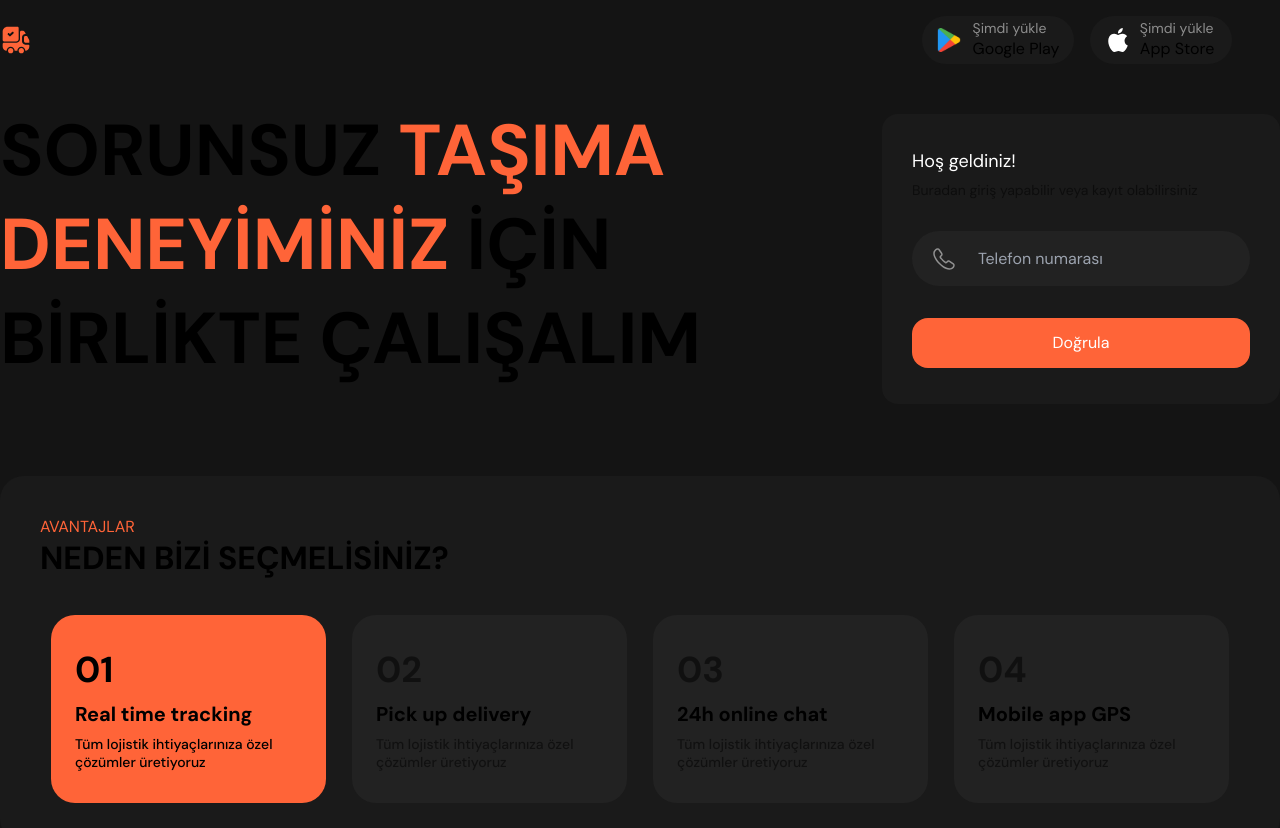
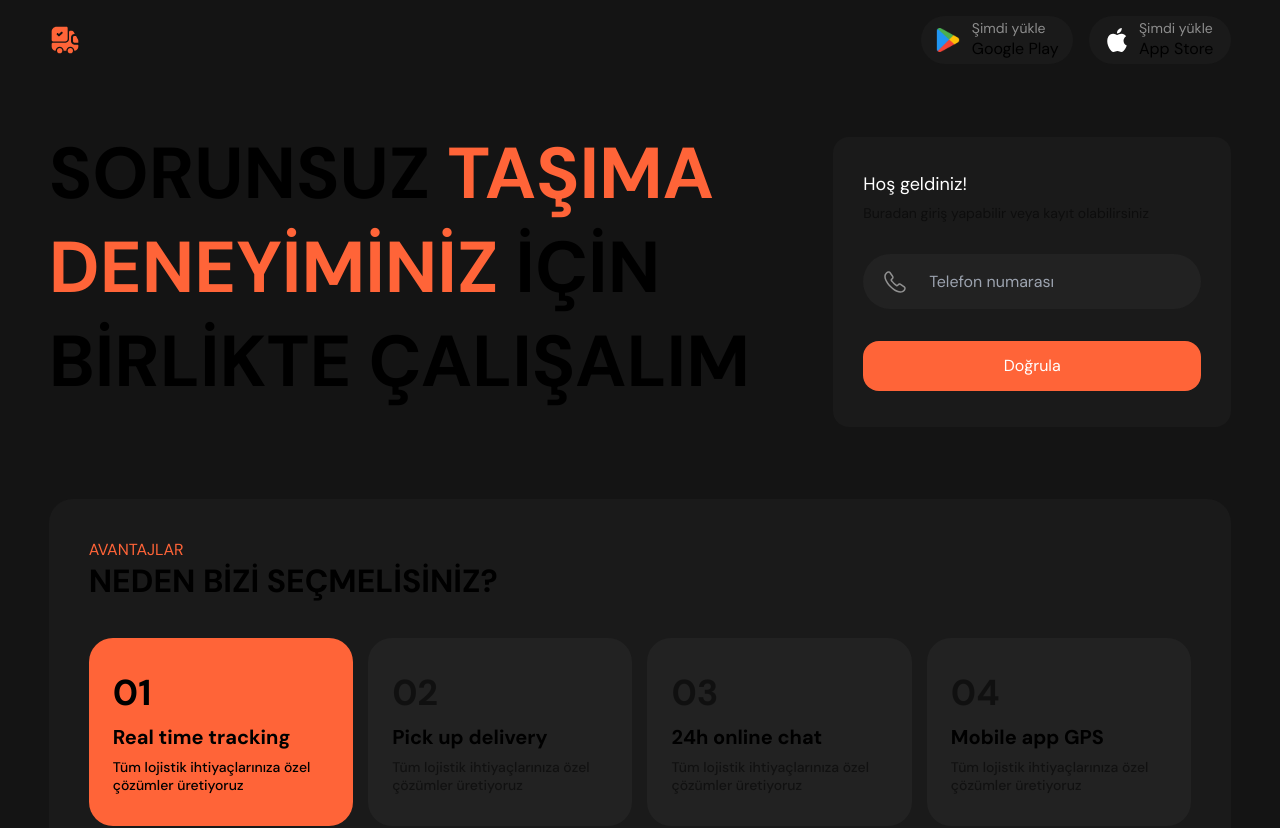
Before and after one commit to Aliozzaim/TansportationWEB, a Next.js app: page / in a window 1280 px wide. Shown: the top 828 px of the page. Built offline with nearby package versions, Linux system fonts and the light colour scheme.

Commit message:
fix layout and header

```diff
--- a/app/components/Header.jsx
+++ b/app/components/Header.jsx
@@ -27,9 +27,8 @@ const Header = () => {
   };
 
   return (
-    <>
-      <header className="bg-[#141414]  fixed z-[51] top-0 container">
-        <nav className="flex justify-between items-center mx-auto pr-[3rem] py-[1rem]">
+    <header className="bg-[#141414] fixed z-50 top-0 mx-auto container pr-[6.1rem]">
+      <nav className="flex justify-between items-center py-[1rem]">
         <a href="/">
           <Image src={headerICON} alt="header-icon" />
         </a>
@@ -57,8 +56,7 @@ const Header = () => {
         </div>
       </nav>
     </header>
-    </>
-  );
+  )
 };
 
 export default Header;
--- a/app/layout.jsx
+++ b/app/layout.jsx
@@ -21,12 +21,12 @@ export default function RootLayout({ children }) {
         />
       </head>
 
-      <body className="pt-23px h-screen container flex flex-col mx-auto bg-[#141414]">
+      <body className="pt-[23px] h-screen container flex flex-col mx-auto px-[3.05rem] bg-[#141414]">
         <Header />
         <main className="items-center mt-8">
           <PrimeReactProvider>{children}</PrimeReactProvider>
         </main>
       </body>
     </html>
-  );
+  )
 }
```
Lines whose indentation alone changed are shown as unchanged.
